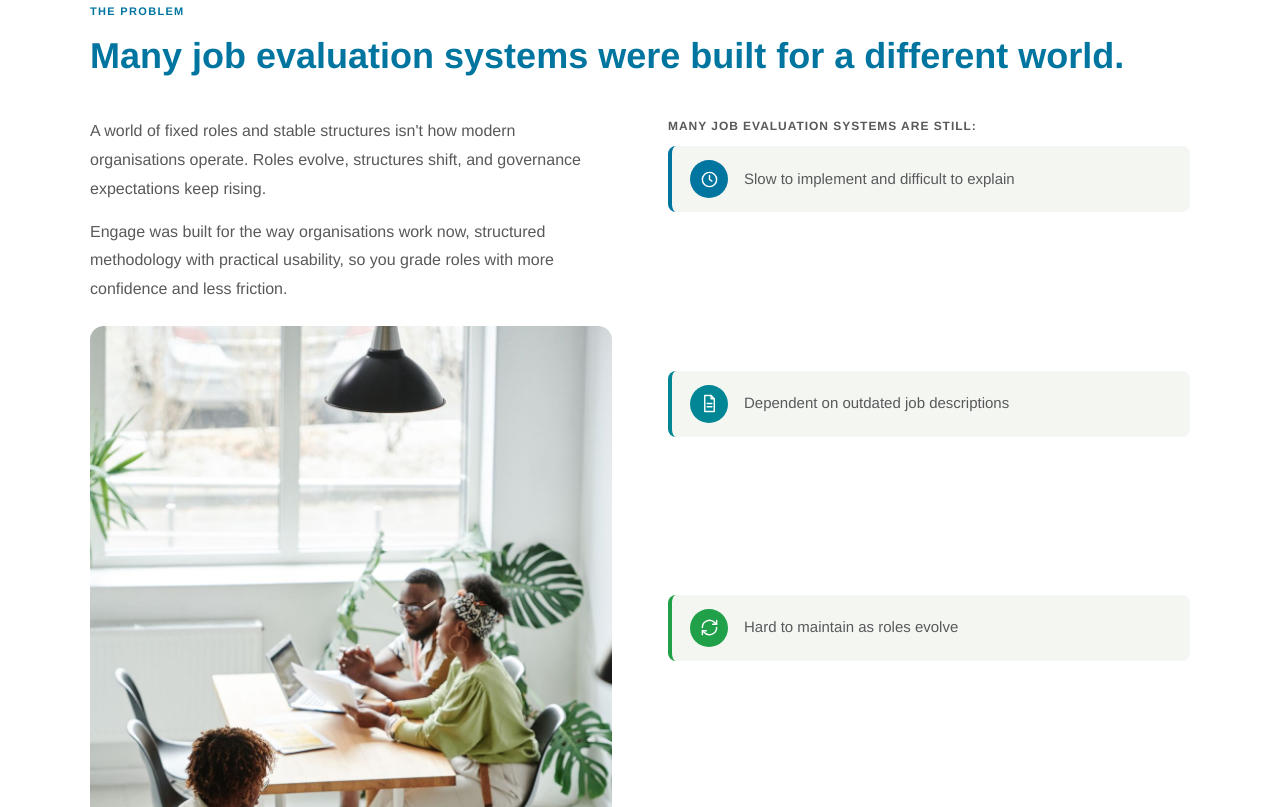
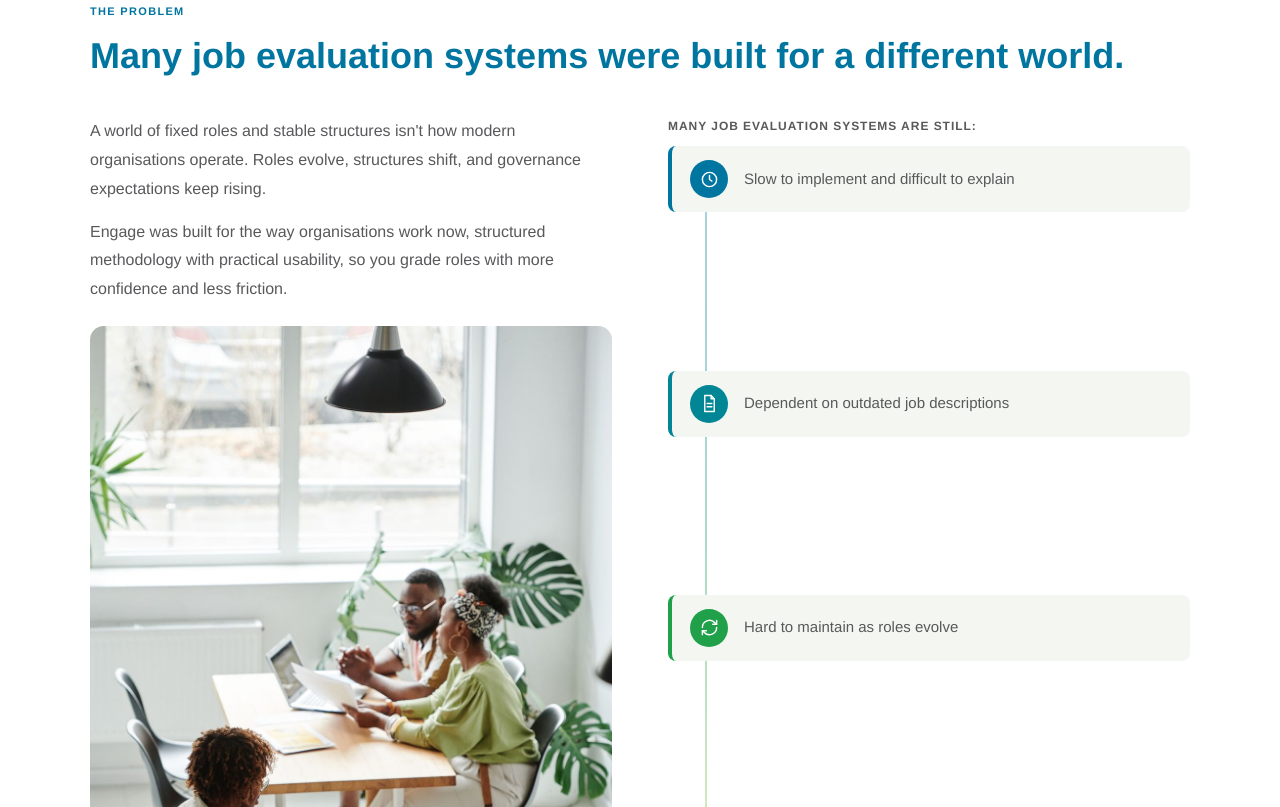
Before and after one commit to KeonSmith123/Engage-site, an Eleventy site: page src/index.njk in a window 1280 px wide. Shown: the part 1233-2040 px from the top of the page. Built offline with nearby package versions, Linux system fonts and the light colour scheme; Eleventy itself is replaced by a stand-in of ours; files that its build step writes are made by us from their sources.

Commit message:
Add files via upload

```diff
--- a/src/assets/css/overrides.css
+++ b/src/assets/css/overrides.css
@@ -770,11 +770,31 @@
    --------------------------------------------------------------------- */
 
 /* --- Item 7: spread the "still:" list to span the image height, without
-   stretching each block tall — natural-height blocks, distributed gaps --- */
+   stretching each block tall. Blocks stay natural-height and distribute
+   across the column with justify-content; a faint brand-gradient spine
+   threads through the chips so the extra space reads as a deliberate
+   device (echoes the "five grids/five stages" motif elsewhere on the
+   site) instead of a gap. The spine sits behind each li's own background,
+   so it only shows in between blocks, not through them. --- */
 @media (min-width: 861px) {
   .tension-right { display: flex; flex-direction: column; }
-  .tension-right .eng-still { flex: 1; display: flex; flex-direction: column; justify-content: space-between; gap: 10px; }
-  .tension-right .eng-still li { flex: none; margin-bottom: 0; }
+  .tension-right .eng-still {
+    flex: 1; display: flex; flex-direction: column; justify-content: space-between;
+    position: relative;
+  }
+  .tension-right .eng-still::before {
+    content: "";
+    position: absolute;
+    left: 37px; /* centres on the 38px chip: 18px li padding + 19px chip radius */
+    top: 0;
+    bottom: 0;
+    width: 2px;
+    background: linear-gradient(180deg,
+      var(--apag-blue), var(--apag-teal), var(--apag-green), var(--apag-lime), var(--apag-orange));
+    opacity: .35;
+    z-index: 0;
+  }
+  .tension-right .eng-still li { flex: none; margin-bottom: 0; position: relative; z-index: 1; }
 }
 
 /* --- Item 8: Book a demo, "bring -> leave with" exchange panel + fit grid --- */
```
